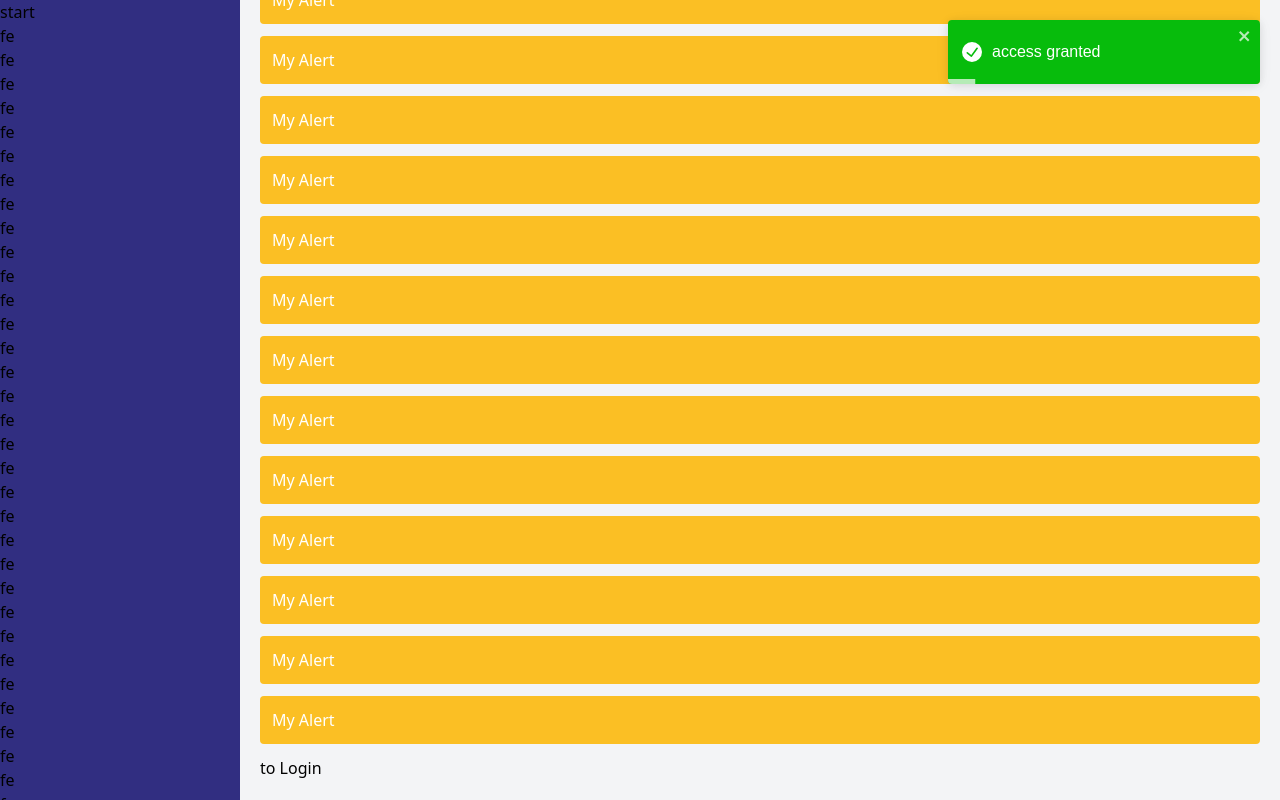
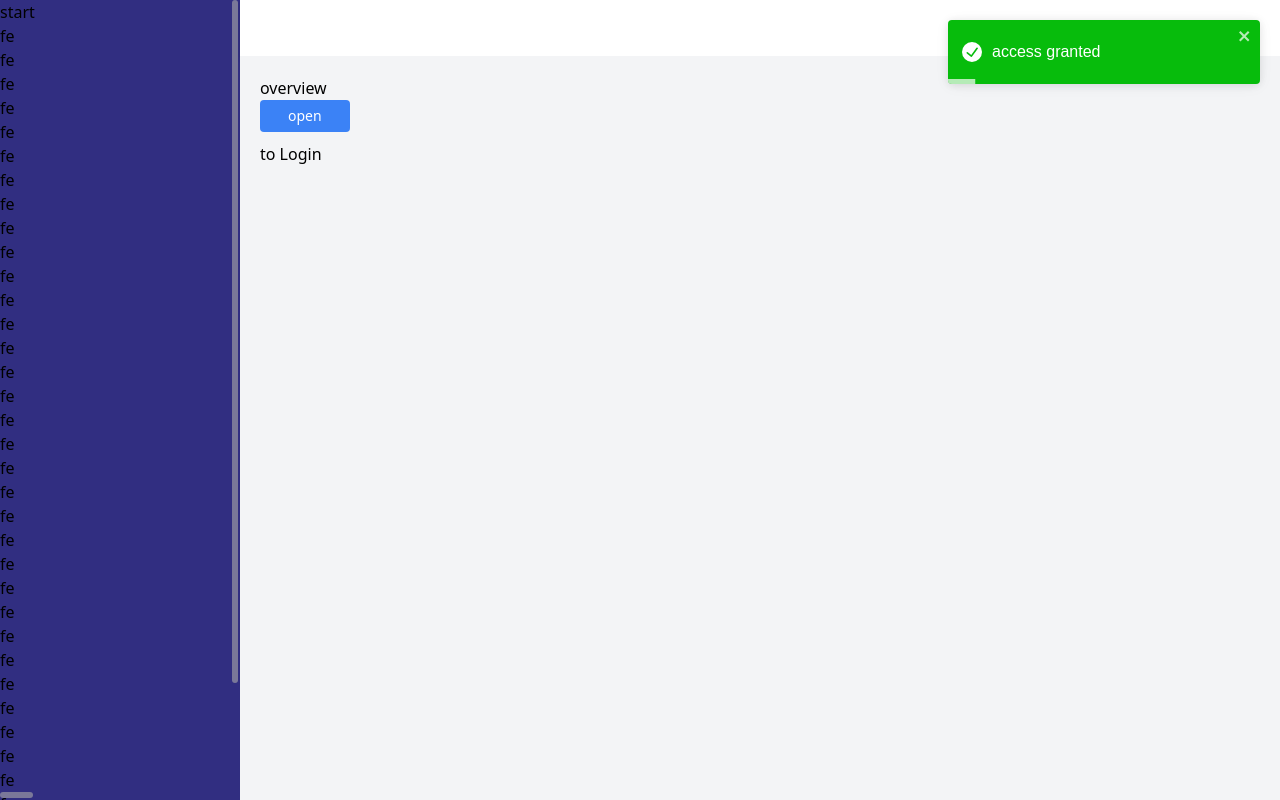
Before and after one commit to gganster/hydrogen, a React (Create React App) app: page /dashboard in a window 1280 px wide. Built offline with nearby package versions, Linux system fonts and the light colour scheme.

Commit message:
✨ collapse component OK

```diff
--- a/src/index.js
+++ b/src/index.js
@@ -6,6 +6,7 @@ import { ToastContainer } from 'react-toastify';
 import Router from "./lib/internal/Router";
 
 import 'react-toastify/dist/ReactToastify.css';
+import 'react-perfect-scrollbar/dist/css/styles.css';
 import "./index.css";
 
 ReactDOM.render(
--- a/src/lib/components/Button.js
+++ b/src/lib/components/Button.js
@@ -40,7 +40,7 @@ const Button = (props) => {
       onClick={onClick}
       className={"inline-block rounded mr-4 mb-2.5 " + `${cursorType} ` +
                  `${fontSize} ${buttonPaddingSize} ${backgroundColor} ${textColor} ${className}`}>
-      <div className="flex justify-center items-center">
+      <div className="flex justify-center items-center select-none">
         {children}
         {loading &&
           <Spinner
--- /dev/null
+++ b/src/lib/components/Collapse.js
@@ -0,0 +1,48 @@
+import * as PT from "prop-types";
+import {useRef, useState, useEffect} from "react";
+
+// BUG need unmount delay on collapse close
+const Collapse = (props) => {
+  const ref = useRef(null);
+  const [height, setHeight] = useState(0);
+
+  const {
+    children,
+    isOpen,
+    className,
+    style,
+    unmount
+  } = props;
+
+  useEffect(() => {
+    if (isOpen) setHeight(ref.current?.getBoundingClientRect().height);
+    else setHeight(0);
+  }, [isOpen])
+
+  return (
+    <div className={`overflow-y-hidden ${className}`}
+         style={{
+           height,
+           transition: "height 0.2s ease-in-out",
+           ...style}}>
+      <div ref={ref}>
+        {!isOpen && unmount ? <></> : children}
+      </div>
+    </div>
+  )
+}
+
+Collapse.defaultProps = {
+  className: "",
+  style: {},
+  isOpen: true,
+  unmount: false
+}
+
+Collapse.propTypes = {
+  className: PT.string,
+  isOpen: PT.bool.isRequired,
+  unmount: PT.bool,
+}
+
+export default Collapse;
--- a/src/lib/components/index.js
+++ b/src/lib/components/index.js
@@ -1,9 +1,11 @@
 import Button from "./Button";
 import Spinner from "./Spinner";
 import Alert from "./Alert";
+import Collapse from "./Collapse";
 
 export {
   Button,
   Spinner,
-  Alert
+  Alert,
+  Collapse
 }
--- a/src/pages/dashboard/Overview.js
+++ b/src/pages/dashboard/Overview.js
@@ -1,46 +1,17 @@
+import {useState} from "react";
 import { Link } from "react-router-dom";
-import {Button, Spinner, Alert} from "lib/components";
+import {Button, Spinner, Alert, Collapse} from "lib/components";
 
 const Overview = () => {
+  const [collapse, setCollapse] = useState(false);
+
   return (
     <div className="p-5">
       <p>overview</p>
-      <Button color="primary" size="xs">XS Button</Button>
-      <Button color="primary" disabled>XS Button</Button><br />
-      <Button color="secondary" size="sm">SM Button</Button>
-      <Button color="secondary" disabled>SM Button</Button><br />
-      <Button color="success" size="md">MD Button</Button>
-      <Button color="success" disabled>MD Button</Button><br />
-      <Button color="danger" size="lg">LG Button</Button>
-      <Button color="danger" disabled>LG Button</Button><br />
-      <Alert>My Alert</Alert>
-      <Alert color="secondary">My Alert</Alert>
-      <Alert color="success">My Alert</Alert>
-      <Alert color="danger">My Alert</Alert>
-      <Alert color="warning">My Alert</Alert>
-      <Alert color="warning">My Alert</Alert>
-      <Alert color="warning">My Alert</Alert>
-      <Alert color="warning">My Alert</Alert>
-      <Alert color="warning">My Alert</Alert>
-      <Alert color="warning">My Alert</Alert>
-      <Alert color="warning">My Alert</Alert>
-      <Alert color="warning">My Alert</Alert>
-      <Alert color="warning">My Alert</Alert>
-      <Alert color="warning">My Alert</Alert>
-      <Alert color="warning">My Alert</Alert>
-      <Alert color="warning">My Alert</Alert>
-      <Alert color="warning">My Alert</Alert>
-      <Alert color="warning">My Alert</Alert>
-      <Alert color="warning">My Alert</Alert>
-      <Alert color="warning">My Alert</Alert>
-      <Alert color="warning">My Alert</Alert>
-      <Alert color="warning">My Alert</Alert>
-      <Alert color="warning">My Alert</Alert>
-      <Alert color="warning">My Alert</Alert>
-      <Alert color="warning">My Alert</Alert>
-      <Alert color="warning">My Alert</Alert>
-      <Alert color="warning">My Alert</Alert>
-
+      <Button onClick={() => setCollapse(!collapse)}>{collapse ? "close" : "open"}</Button>
+      <Collapse unmount isOpen={collapse}>
+        <Alert>Test</Alert>
+      </Collapse>
       <div><Link to="/">to Login</Link></div>
     </div>
   )
```
